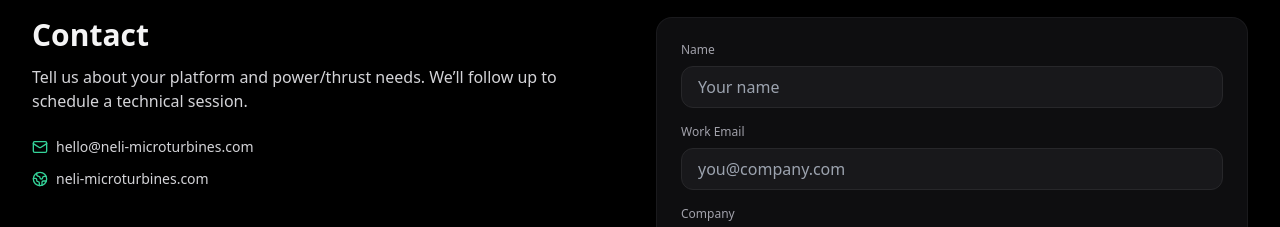
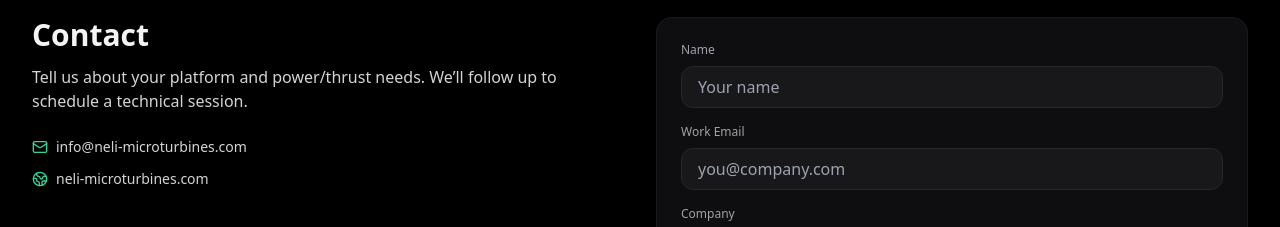
Before and after one commit to arieldor-cpu/neli-microturbines, a React (Vite) app: page / in a window 1280 px wide. Shown: the part 2140-2367 px from the top of the page. Built offline with nearby package versions, Linux system fonts and the light colour scheme.

Commit message:
Update contact email from hello to info

```diff
--- a/src/App.jsx
+++ b/src/App.jsx
@@ -227,7 +227,7 @@
               <h2 className="text-3xl font-bold">Contact</h2>
               <p className="mt-3 max-w-prose text-zinc-300">Tell us about your platform and power/thrust needs. We’ll follow up to schedule a technical session.</p>
               <div className="mt-6 grid gap-3 text-sm">
-                <div className="flex items-center gap-2 text-zinc-300"><Mail className="size-4 text-emerald-400" /> <a className="hover:underline" href="mailto:hello@neli-microturbines.com">hello@neli-microturbines.com</a></div>
+                <div className="flex items-center gap-2 text-zinc-300"><Mail className="size-4 text-emerald-400" /> <a className="hover:underline" href="mailto:info@neli-microturbines.com">info@neli-microturbines.com</a></div>
                 <div className="flex items-center gap-2 text-zinc-300"><Globe2 className="size-4 text-emerald-400" /> neli-microturbines.com</div>
               </div>
             </div>
```
